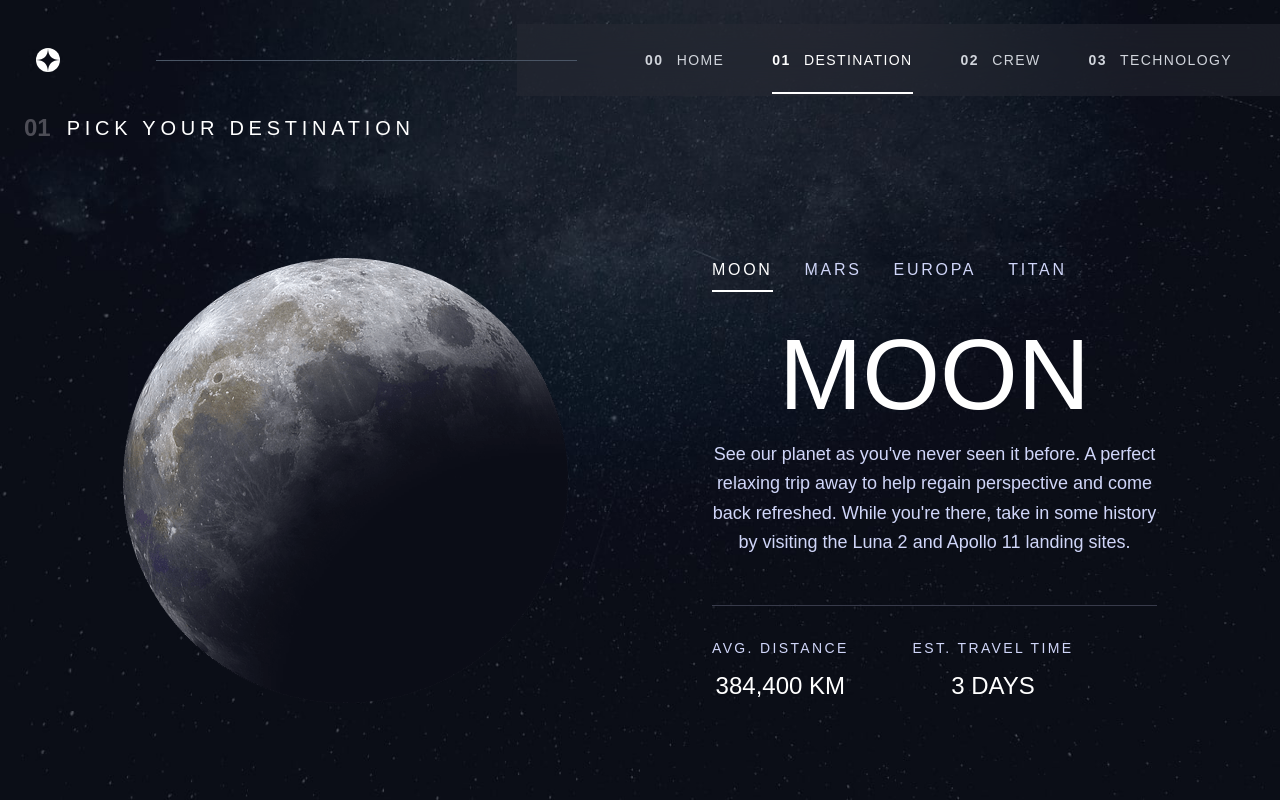
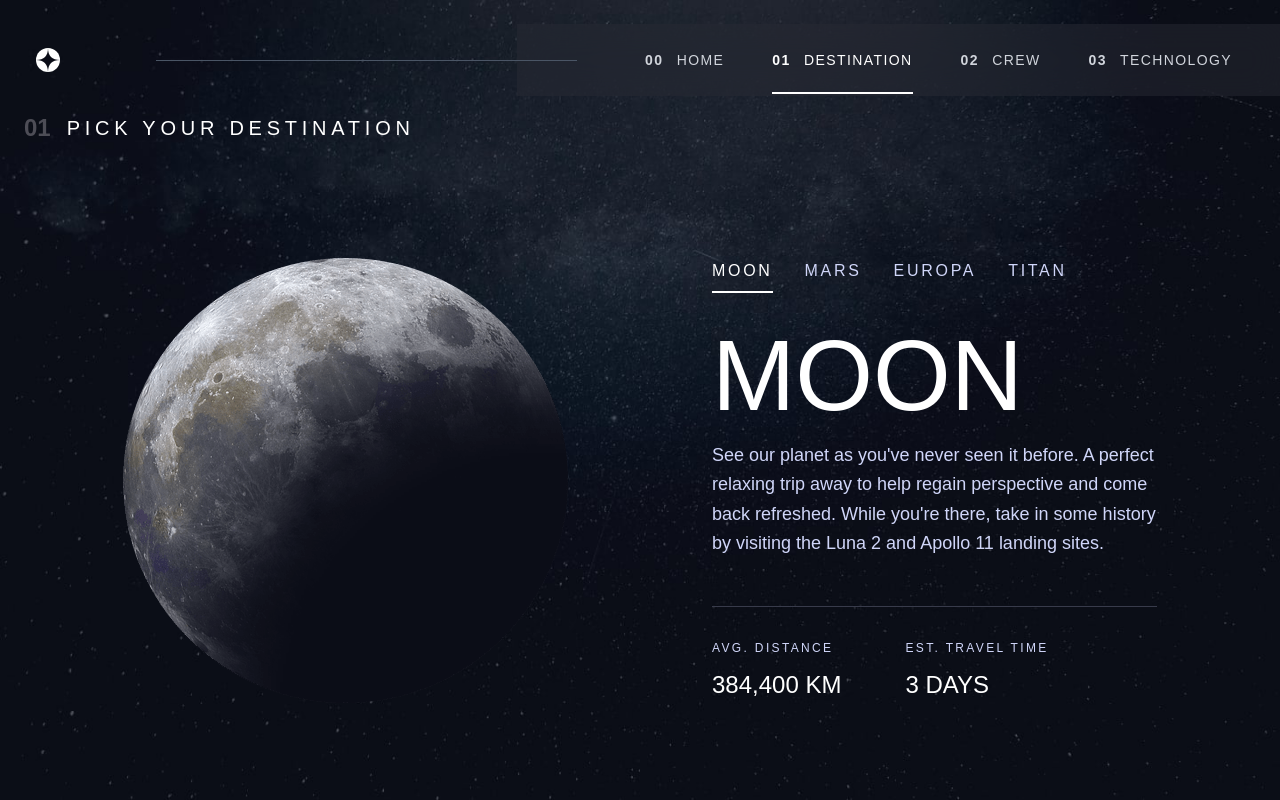
Before and after one commit to Ebrahim-hamada/Space, a React (Vite) app: page /destination in a window 1280 px wide. Built offline with nearby package versions, Linux system fonts and the light colour scheme.

Commit message:
commit 35

```diff
--- a/src/Components/destination/Destination.jsx
+++ b/src/Components/destination/Destination.jsx
@@ -145,7 +145,7 @@ const Destination = () => {
               </div>
 
               <div
-                className={`transition-all text-center duration-700 ease-in-out transform ${
+                className={`transition-all text-center md:text-start duration-700 ease-in-out transform ${
                   isAnimating ? "opacity-0 scale-95" : "opacity-100 scale-100"
                 }`}
               >
@@ -160,7 +160,7 @@ const Destination = () => {
                 <div className="pt-8 border-t border-[#383B4B]">
                   <div className="flex flex-col sm:flex-row justify-center lg:justify-start gap-8 sm:gap-16">
                     <div>
-                      <span className="block text-[#D0D6F9] text-sm tracking-[2.35px] mb-3">
+                      <span className="block text-[#D0D6F9] md:text-[12px] tracking-[2.35px] mb-3">
                         AVG. DISTANCE
                       </span>
                       <span className="block text-2xl text-white">
@@ -168,7 +168,7 @@ const Destination = () => {
                       </span>
                     </div>
                     <div>
-                      <span className="block text-[#D0D6F9] text-sm tracking-[2.35px] mb-3">
+                      <span className="block text-[#D0D6F9] md:text-[12px] tracking-[2.35px] mb-3">
                         EST. TRAVEL TIME
                       </span>
                       <span className="block text-2xl text-white">
```
